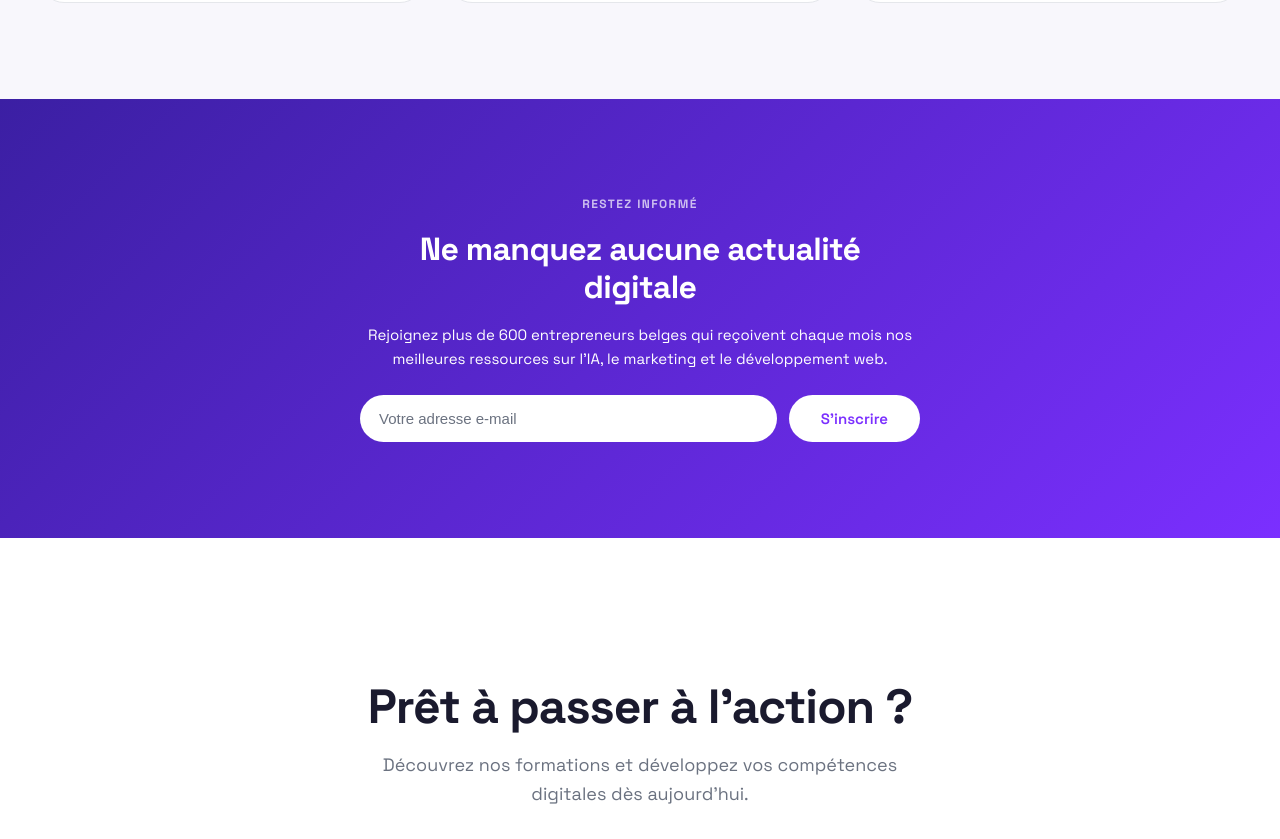
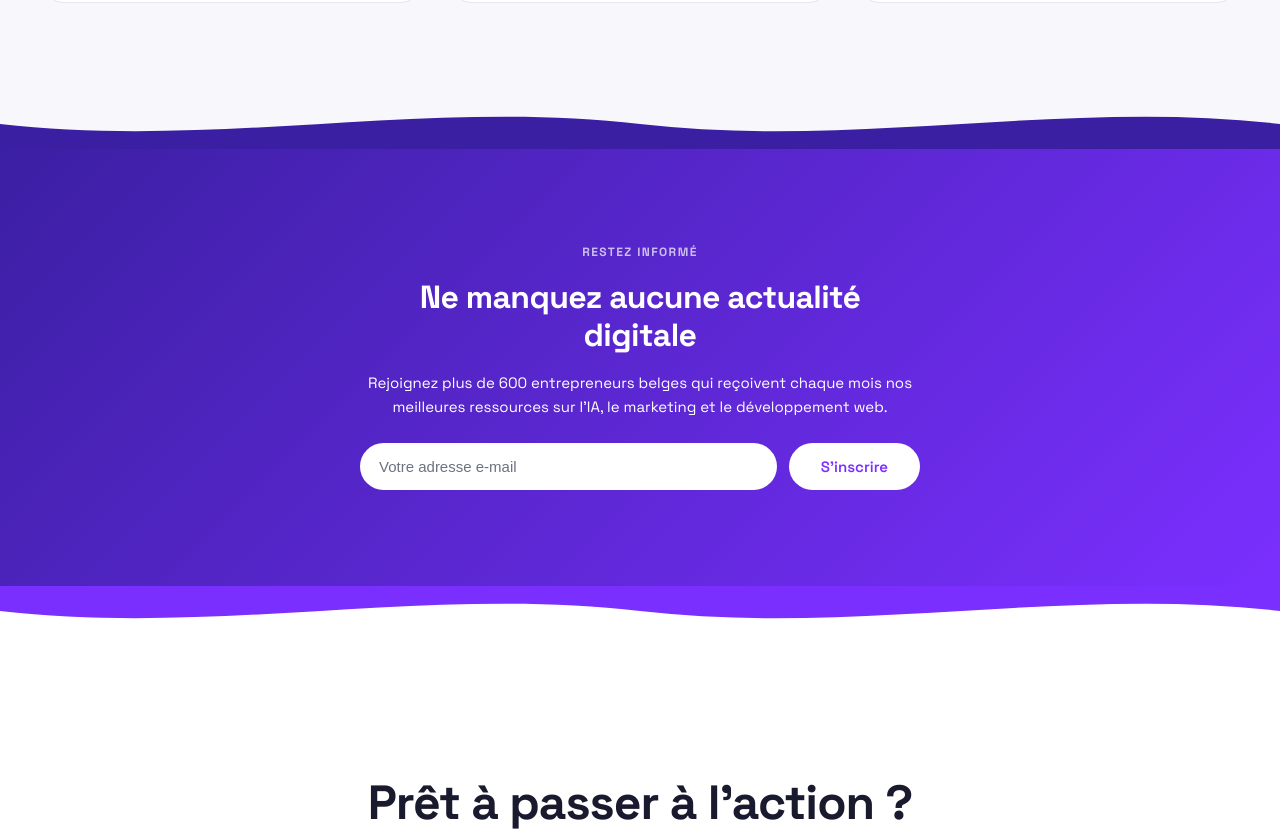
Before and after one commit to kuatejoelparfait-Data/ecole-du-numerique, a React (Vite) app in the folder ecole-du-numerique/: page /blog in a window 1280 px wide. Shown: the part 1290-2129 px from the top of the page. Built offline with nearby package versions, Linux system fonts and the light colour scheme.

Commit message:
Ajout de style de section

```diff
--- /dev/null
+++ b/ecole-du-numerique/src/components/Dividers/Arc.jsx
@@ -0,0 +1,18 @@
+export default function Arc({ top, bottom }) {
+  return (
+    <div style={{ background: top, lineHeight: 0, display: 'block', marginBottom: '-2px' }}>
+      <svg
+        xmlns="http://www.w3.org/2000/svg"
+        viewBox="0 0 1440 70"
+        preserveAspectRatio="none"
+        style={{ display: 'block', width: '100%', height: '70px' }}
+        aria-hidden="true"
+      >
+        <path
+          d="M0,0 Q720,105 1440,0 L1440,70 L0,70 Z"
+          fill={bottom}
+        />
+      </svg>
+    </div>
+  )
+}
--- /dev/null
+++ b/ecole-du-numerique/src/components/Dividers/Wave.jsx
@@ -0,0 +1,18 @@
+export default function Wave({ top, bottom }) {
+  return (
+    <div style={{ background: top, lineHeight: 0, display: 'block', marginBottom: '-2px' }}>
+      <svg
+        xmlns="http://www.w3.org/2000/svg"
+        viewBox="0 0 1440 56"
+        preserveAspectRatio="none"
+        style={{ display: 'block', width: '100%', height: '50px' }}
+        aria-hidden="true"
+      >
+        <path
+          d="M0,28 C240,56 480,0 720,28 C960,56 1200,0 1440,28 L1440,56 L0,56 Z"
+          fill={bottom}
+        />
+      </svg>
+    </div>
+  )
+}
--- a/ecole-du-numerique/src/pages/Blog/Blog.jsx
+++ b/ecole-du-numerique/src/pages/Blog/Blog.jsx
@@ -1,14 +1,17 @@
-import BlogHero from './BlogHero/BlogHero'
-import BlogGrid from './BlogGrid/BlogGrid'
-import BlogNewsletter from './BlogNewsletter/BlogNewsletter'
-import BlogCTA from './BlogCTA/BlogCTA'
+import BlogHero        from './BlogHero/BlogHero'
+import BlogGrid        from './BlogGrid/BlogGrid'
+import BlogNewsletter  from './BlogNewsletter/BlogNewsletter'
+import BlogCTA         from './BlogCTA/BlogCTA'
+import Wave            from '../../components/Dividers/Wave'
 
 export default function Blog() {
   return (
     <>
       <BlogHero />
       <BlogGrid />
+      <Wave top="#F8F7FC" bottom="#3b1fa3" />
       <BlogNewsletter />
+      <Wave top="#7b2fff" bottom="#FFFFFF" />
       <BlogCTA />
     </>
   )
--- a/ecole-du-numerique/src/pages/Home/Home.jsx
+++ b/ecole-du-numerique/src/pages/Home/Home.jsx
@@ -5,16 +5,22 @@ import HowItWorks  from './HowItWorks/HowItWorks'
 import Avis        from './Avis/Avis'
 import FAQ         from './FAQ/FAQ'
 import BlogPreview from './BlogPreview/BlogPreview'
+import Wave        from '../../components/Dividers/Wave'
+import Arc         from '../../components/Dividers/Arc'
 
 export default function Home() {
   return (
     <>
       <Hero />
+      <Arc top="#0D0B1A" bottom="#FFFFFF" />
       <Audiences />
       <Formations />
       <HowItWorks />
+
       <FAQ />
+      <Wave top="#FFFFFF" bottom="#3b1fa3" />
       <Avis />
+      <Wave top="#7b2fff" bottom="#F8F7FC" />
       <BlogPreview />
     </>
   )
```
